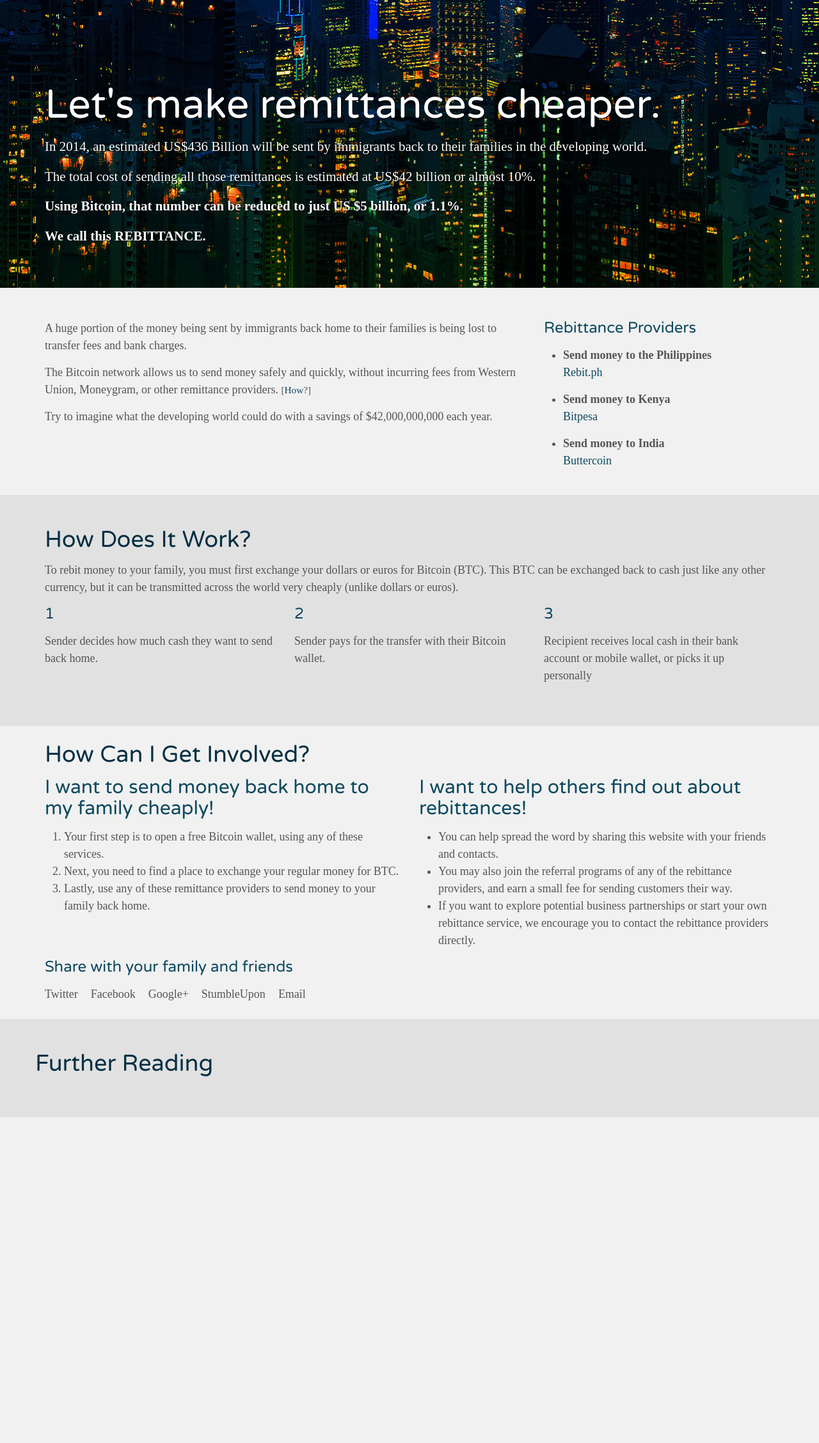
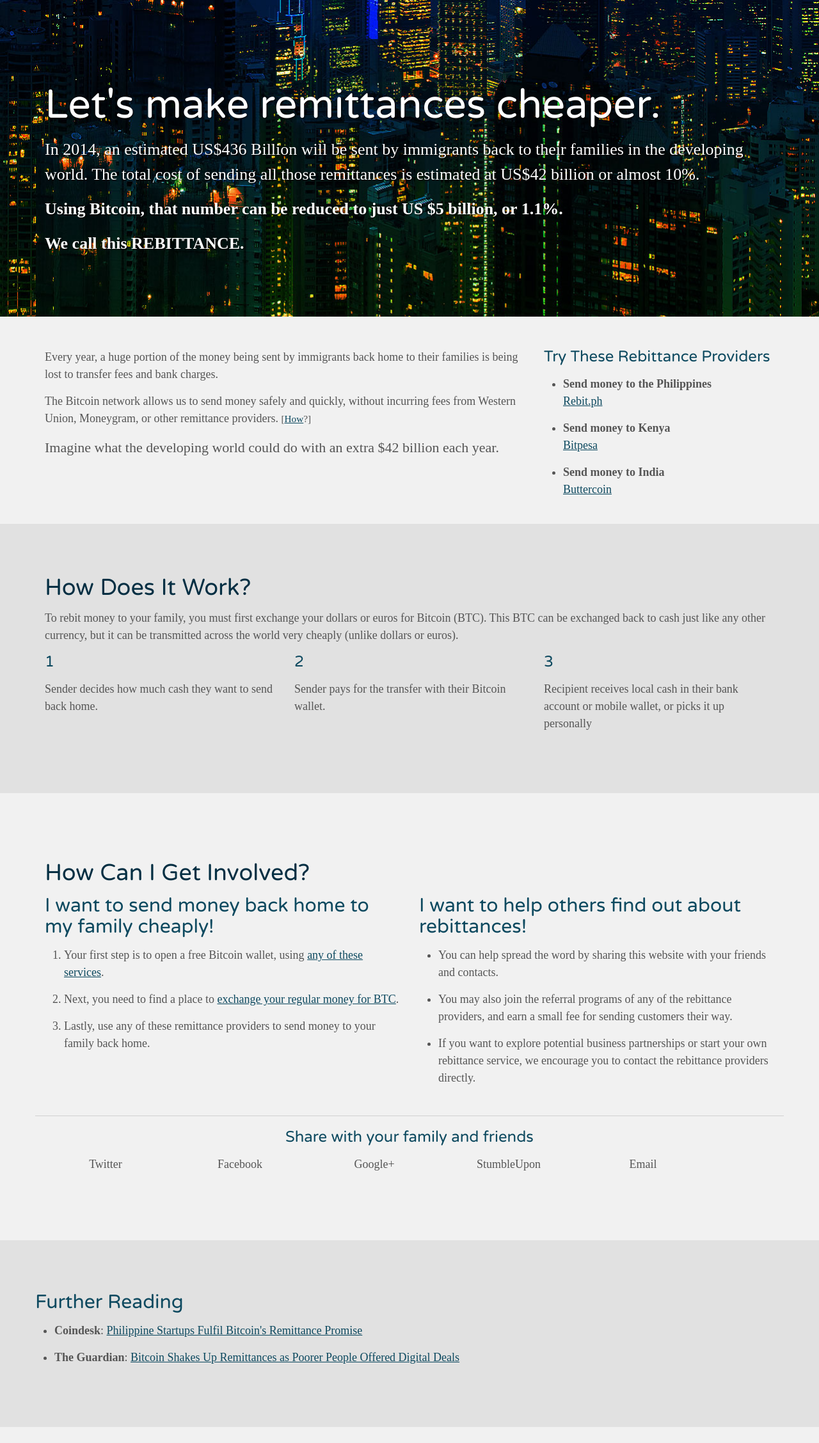
Before and after one commit to sciventures/rebittance, a Jekyll site: the page built from index.html, in a window 1280 px wide. Shown: the whole page at 64% size. Built offline with Jekyll 4.4.1, drawn with Linux system fonts in a browser that asks for light colours; nearby versions of some CDN libraries; some web fonts are replaced; before the commit the page ends 1772 px from its top, so only the background shows below that.

Commit message:
some styling

```diff
--- a/_layouts/default.html
+++ b/_layouts/default.html
@@ -1,9 +1,11 @@
 <html>
   <head>
-    <title>{{ title }}</title>
+    <title>Let's send money more affordably with rebittances</title>
     <link href='http://fonts.googleapis.com/css?family=Lusitana|Varela+Round' rel='stylesheet' type='text/css'>
     <link rel='stylesheet' href="//maxcdn.bootstrapcdn.com/bootstrap/3.2.0/css/bootstrap.min.css" />
     <link rel='stylesheet' href="{{ site.baseurl }}/css/main.css" />
+    <script src="https://code.jquery.com/jquery-1.11.1.min.js"></script>
+    <script src="//maxcdn.bootstrapcdn.com/bootstrap/3.2.0/js/bootstrap.min.js"></script>
 
   </head>
   <body>
--- a/css/main.scss
+++ b/css/main.scss
@@ -11,7 +11,8 @@ $base-font-family: "Lusitana", serif;
 $base-font-size:   18px;
 $small-font-size:  $base-font-size * 0.75;
 $base-line-height: 1.5;
-
+$primary-color: #052f43;
+$secondary-color: #0d495f;
 $spacing-unit:     30px;
 
 $text-color:       #111;
@@ -52,10 +53,20 @@ $on-laptop:        800px;
 
 h1, h2, h3, h4 {
   font-family: $header-font-family;
-  color:#052f43;
+  color:$primary-color;
 }
 h2,h3,h4,a,a:visited,a:active {
-  color:#0d495f;
+  color:$secondary-color;
+}
+a {
+  text-decoration:underline;
+  &:hover {
+    color:lighten($secondary-color,20%);
+  };
+}
+p.impt {
+  font-size:22px;
+  margin-bottom:30px;
 }
 
 body {
@@ -66,15 +77,18 @@ body {
 section {
   margin:25px 0px;
   &.jumbotron {
-    padding:50px;
+    padding:50px 0px 80px 0px;
     margin-top:0px;
     background:url("../assets/bg_masthead_hk.jpg") top center no-repeat;
     background-size:cover;
     color:#fff;
-    text-shadow:1px 1px 1px #000;
+    text-shadow:1px 1px 2px #000;
     min-height:400px;
     h1 {
       margin-top:80px;
+    }
+    p {
+      font-size:26px;
     }
   }
   &.auxiliary {
@@ -83,7 +97,12 @@ section {
   &.how-it-works, &.references {
     background-color:#e1e1e1;
     .container {
-      padding:50px 0px;
+      padding:80px 0px;
+    }
+  }
+  &.how-do-i-help {
+    .row {
+      padding:80px 0px;
     }
   }
 }
@@ -102,3 +121,10 @@ ol, ul {
     }
   }
 }
+
+.social-sharing-container {
+  margin-top:30px;
+  text-align:center;
+  border-top:1px solid #d1d1d1;
+  padding-top:20px;
+}
--- a/index.html
+++ b/index.html
@@ -6,8 +6,7 @@ title: Let's make remittances cheaper
 <section class='jumbotron'>
   <div class='container'>
     <h1>Let's make remittances cheaper.</h1>
-    <p>In 2014, an estimated US$436 Billion will be sent by immigrants back to their families in the developing world.</p>
-    <p>The total cost of sending all those remittances is estimated at US$42 billion or almost 10%.</p>
+    <p>In 2014, an estimated US$436 Billion will be sent by immigrants back to their families in the developing world. The total cost of sending all those remittances is estimated at US$42 billion or almost 10%.</p>
     <p><strong>Using Bitcoin, that number can be reduced to just US $5 billion, or 1.1%.</strong></p>
     <p><strong>We call this REBITTANCE.</strong></p>
   </div>
@@ -17,14 +16,14 @@ title: Let's make remittances cheaper
 <section class='container auxiliary'>
   <div class='row'>
     <div class='col-md-8'>
-      <p>A huge portion of the money being sent by immigrants back home to their families is being lost to transfer fees and bank charges.</p>
+      <p>Every year, a huge portion of the money being sent by immigrants back home to their families is being lost to transfer fees and bank charges.</p>
 
       <p>The Bitcoin network allows us to send money safely and quickly, without incurring fees from Western Union, Moneygram, or other remittance providers. <small>[<a href="#">How</a>?]</small></p>
 
-      <p>Try to imagine what the developing world could do with a savings of $42,000,000,000 each year.</p>
+      <p class='impt'>Imagine what the developing world could do with an extra $42 billion each year.</p>
     </div>
     <div class='col-md-4'>
-      <h3>Rebittance Providers</h3>
+      <h3>Try These Rebittance Providers</h3>
       <ul>
         <li>
           <p>
@@ -80,27 +79,45 @@ title: Let's make remittances cheaper
     <div class='col-md-6'>
       <h2>I want to send money back home to my family cheaply!</h2>
       <ol>
-        <li>Your first step is to open a free Bitcoin wallet, using any of these services.</li>
-        <li>Next, you need to find a place to exchange your regular money for BTC.</li>
-        <li>Lastly, use any of these remittance providers to send money to your family back home.</li>
+        <li>
+          <p>Your first step is to open a free Bitcoin wallet, using <a href="#!" data-toggle="collapse" data-target="#bitcoin-wallets">any of these services</a>.</p>
+          <div id='bitcoin-wallets' class="panel-collapse collapse">
+            <ul>
+              <li><a href="https://coinbase.com">Coinbase</a></li>
+              <li><a href="https://xapo.com">Xapo</a></li>
+              <li><a href="https://circle.com">Circle</a></li>
+            </ul>
+          </div>
+        </li>
+        <li>
+          <p>Next, you need to find a place to <a href="#!" data-target="#bitcoin-exchanges" data-toggle="collapse">exchange your regular money for BTC</a>.</p>
+          <div id='bitcoin-exchanges' class="panel-collapse collapse">
+            <ul>
+              <li><a href="https://localbitcoins.com">LocalBitcoins</a></li>
+            </ul>
+          </div>
+        </li>
+        <li>
+          <p>Lastly, use any of these remittance providers to send money to your family back home.</p>
+        </li>
       </ol>
     </div>
     <div class='col-md-6'>
       <h2>I want to help others find out about rebittances!</h2>
       <ul>
-        <li>You can help spread the word by sharing this website with your friends and contacts.</li>
-        <li>You may also join the referral programs of any of the rebittance providers, and earn a small fee for sending customers their way.</li>
-        <li>If you want to explore potential business partnerships or start your own rebittance service, we encourage you to contact the rebittance providers directly.</li>
+        <li><p>You can help spread the word by sharing this website with your friends and contacts.</p></li>
+        <li><p>You may also join the referral programs of any of the rebittance providers, and earn a small fee for sending customers their way.</p></li>
+        <li><p>If you want to explore potential business partnerships or start your own rebittance service, we encourage you to contact the rebittance providers directly.</p></li>
       </ul>
     </div>
-    <div class='col-md-12'>
+    <div class='social-sharing-container col-md-12'>
       <h3>Share with your family and friends</h3>
-      <ul class='nolist social-sharing'>
-        <li class='twitter'>Twitter</li>
-        <li class='facebook'>Facebook</li>
-        <li class='google'>Google+</li>
-        <li class='stumbleupon'>StumbleUpon</li>
-        <li class='email'>Email</li>
+      <ul class='nolist social-sharing col-md-offset-1'>
+        <li class='col-md-2 twitter'>Twitter</li>
+        <li class='col-md-2 facebook'>Facebook</li>
+        <li class='col-md-2 google'>Google+</li>
+        <li class='col-md-2 stumbleupon'>StumbleUpon</li>
+        <li class='col-md-2 email'>Email</li>
       </ol>
     </div>
   </div>
@@ -108,6 +125,10 @@ title: Let's make remittances cheaper
 
 <section class='references'>
   <div class='container'>
-    <h1>Further Reading</h1>
+    <h2>Further Reading</h2>
+    <ul class='reference-links'>
+      <li><p><strong>Coindesk</strong>: <a href="http://www.coindesk.com/philippines-startups-fulfil-bitcoins-remittance-promise/">Philippine Startups Fulfil Bitcoin's Remittance Promise</a></p></li>
+      <li><p><strong>The Guardian</strong>: <a href="http://www.theguardian.com/global-development/2014/aug/18/bitcoin-remittances-market-digital-cash">Bitcoin Shakes Up Remittances as Poorer People Offered Digital Deals</a></p></li>
+    </ul>
   </div>
 </section>
```
